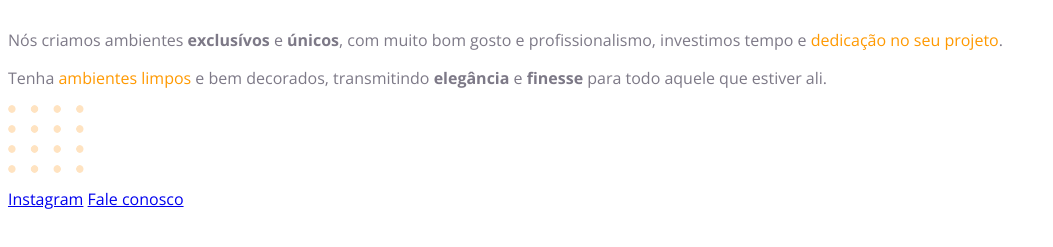
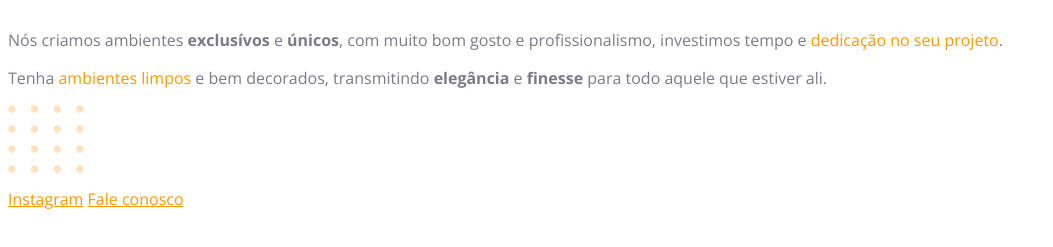
Before and after one commit to EvertonPSilva09/moveis-planejados, a plain HTML site: page index.html in a window 1280 px wide. Shown: the part 329-576 px from the top of the page, without its empty margins (0-1053 px from the left). Drawn offline with nearby package versions, Linux system fonts and the light colour scheme.

Commit message:
adicionando cor aos links de instagram e fale conosco

```diff
--- a/style.css
+++ b/style.css
@@ -12,7 +12,7 @@ body {
   font-family: "Open Sans", sans-serif;
 }
 
-span {
+span, a {
   color: #ff9900;
 }
 
```
